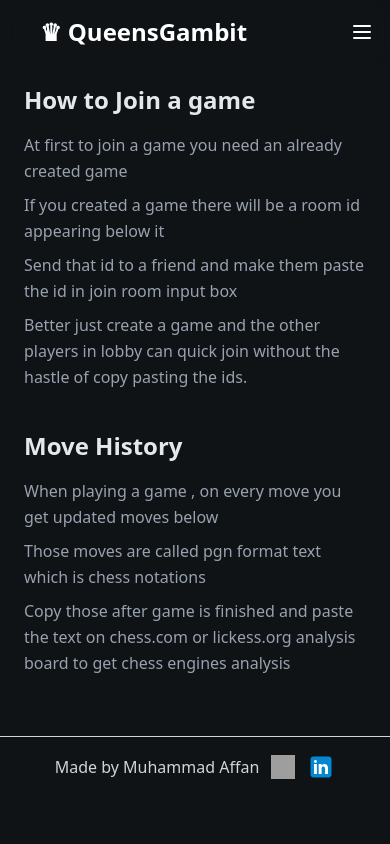
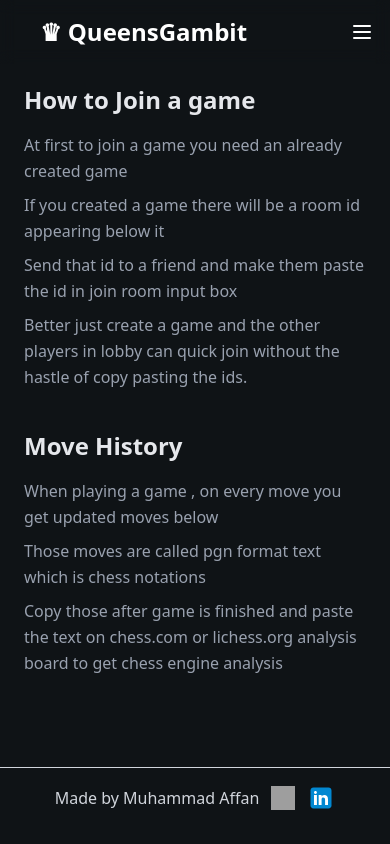
Before and after one commit to mohdaffann/queensgambit, a React (Vite) app: page /guide in a window 390 px wide. Built offline with nearby package versions, Linux system fonts and the light colour scheme; no server answers; grey boxes are pictures that could not be loaded; the HTML template or start-up script is replaced by a standard one.

Commit message:
mobile layout fix

```diff
--- a/src/Layout/Layout.jsx
+++ b/src/Layout/Layout.jsx
@@ -4,9 +4,12 @@ import Header from "../components/Header";
 import Footer from "../components/Footer";
 function Layout() {
   return (
-    <div className="min-h-screen overflow-hidden bg-[#0F1316]">
+    <div className="min-h-screen flex flex-col overflow-hidden bg-[#0F1316]">
       <Header />
-      <Outlet />
+      <div className="flex-1">
+        <Outlet />
+
+      </div>
       <Footer />
     </div>
   )
--- a/src/components/Game.jsx
+++ b/src/components/Game.jsx
@@ -40,6 +40,9 @@ function Game() {
     return (
         <div className="w-full  flex flex-col sm:flex-row    justify-center mt-16 p-4 md:pt-9">
             <div>
+                <div className="flex justify-center items-center t">
+                    <h1 className="text-xl mb-5 md:mb-2  text-gray-300">Drag the piece to make a move!</h1>
+                </div>
                 <div className="flex justify-start max-w-[100px]  text-lg md:text-xl font-bold px-4 md:px-6 py-2 bg-gray-700 ">
                     {playerColor === 'white' ? (
                         <span className={`${criticalBlackTime ? 'text-red-600' : 'text-white'}`}>{formatTime(blackTime)}</span>
--- a/src/components/Guide.jsx
+++ b/src/components/Guide.jsx
@@ -8,7 +8,7 @@ function Guide() {
         },
         {
             title: 'Move History',
-            para: 'When playing a game , on every move you get updated moves below . Those moves are called pgn format text which is chess notations . Copy those after game is finished and paste the text on chess.com or lickess.org analysis board to get chess engines analysis'
+            para: 'When playing a game , on every move you get updated moves below . Those moves are called pgn format text which is chess notations . Copy those after game is finished and paste the text on chess.com or lichess.org analysis board to get chess engine analysis'
         },
     ];
     return (
--- a/src/components/Lobby.jsx
+++ b/src/components/Lobby.jsx
@@ -88,6 +88,14 @@ function Lobby() {
                 lobby === 'lobby' && (
                     <div>
                         <div>
+                            <div className="flex flex-col items-center text-gray-300 mb-2 px-3">
+                                <span>For just testing out the game :</span>
+                                <ol className="list-inside list-decimal mt-2 space-y-1">
+                                    <li>create a game and visit the bobby of the app in a new tab.</li>
+                                    <li>You will see an Id in Quick join section , which is the socket.id not roomId</li>
+                                    <li>Click on it to join the room , or paste the roomId in join room input.</li>
+                                </ol>
+                            </div>
                             <div className="flex items-center flex-col md:flex-row gap-3 ">
                                 <button className={`flex items-center justify-center rounded-lg px-4 py-2 transition duration-200 text-black ease-in-out cursor-pointer ${gameMode === 'rapid'
                                     ? 'bg-yellow-300 '
```
